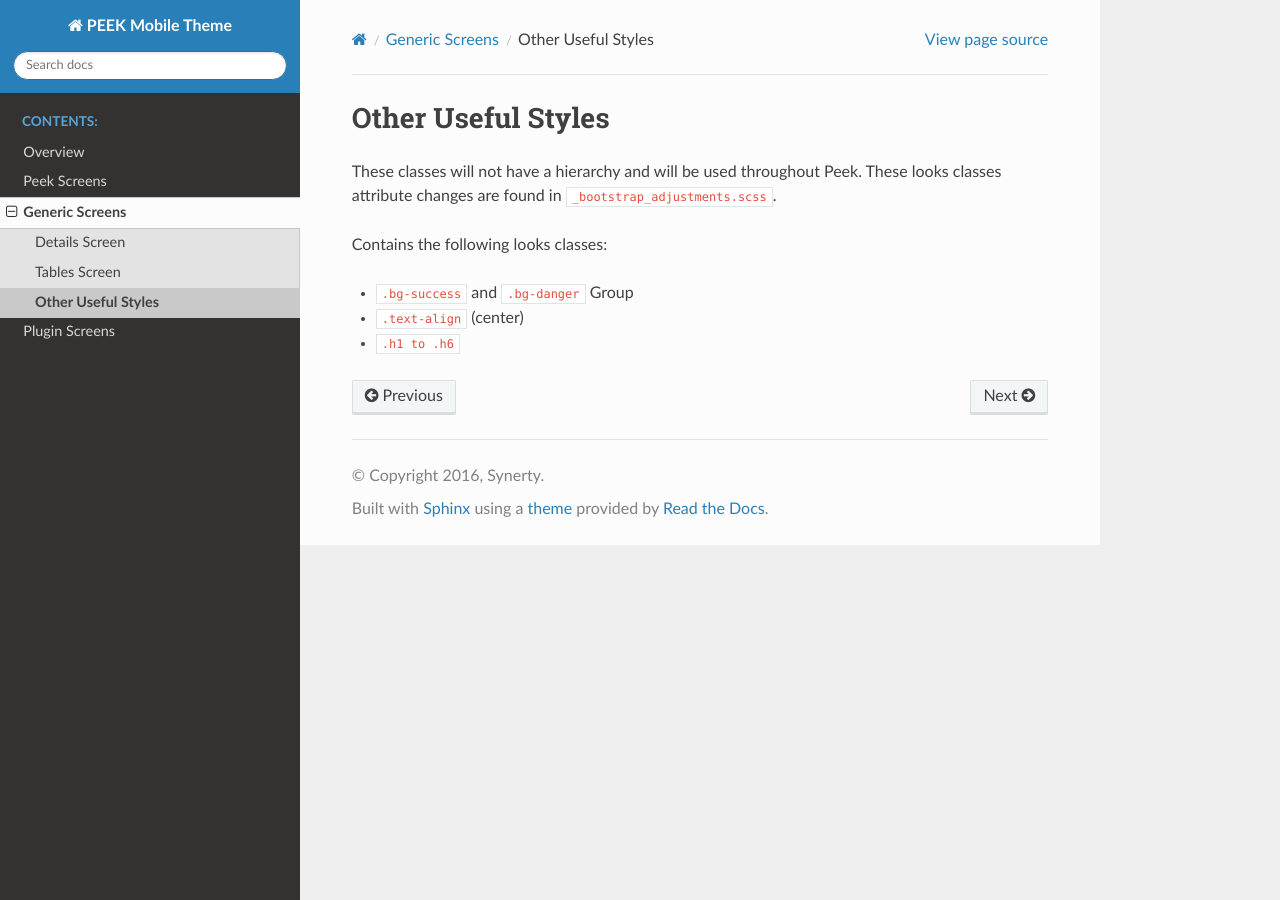
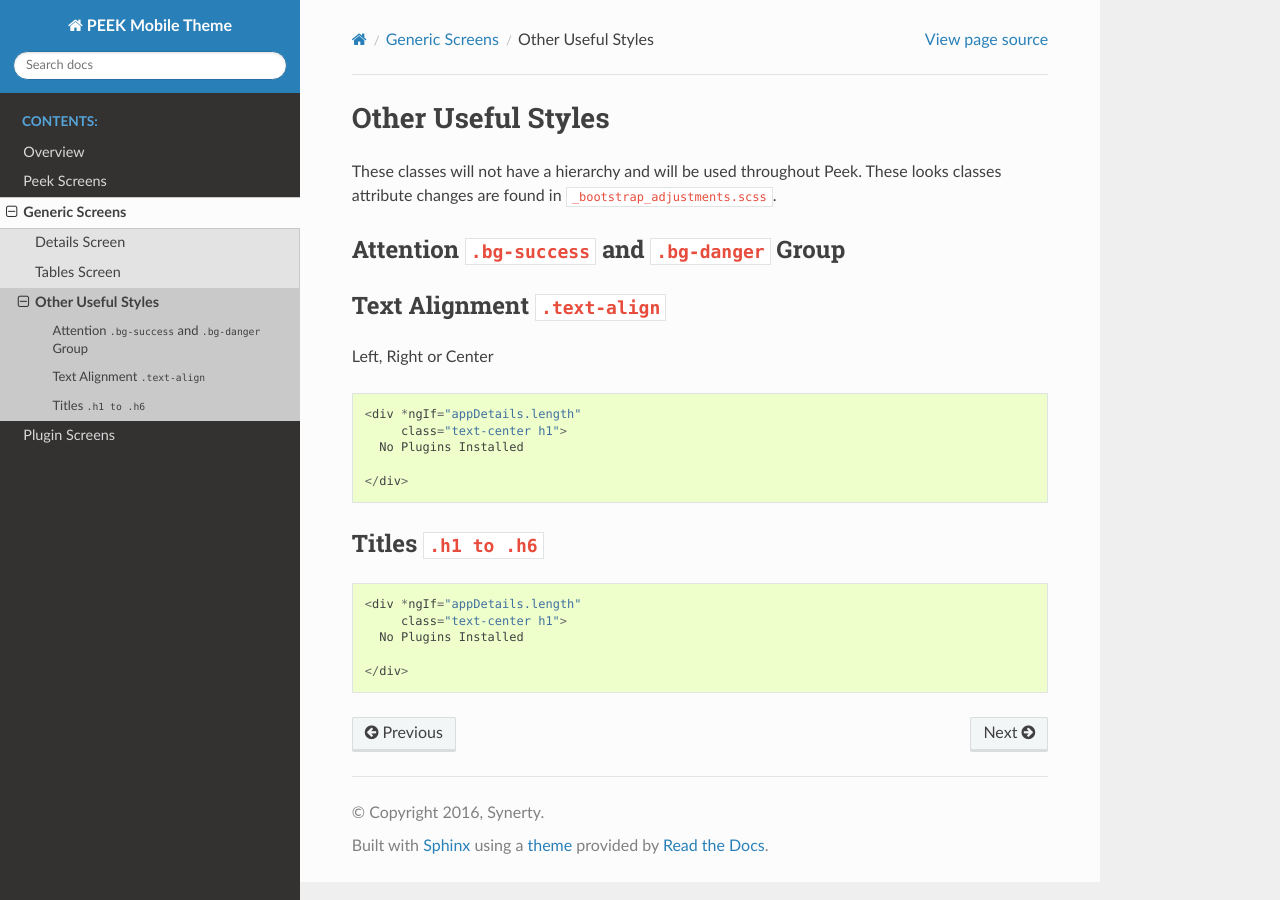
Before and after one commit to Synerty/peek-mobile-theme, a Sphinx documentation site: the page built from docs/generic_screens/other_useful_styles/other_useful_styles.rst, in a window 1280 px wide. Built offline with Sphinx 7.4.7 and the Read the Docs theme 2.0.0, drawn with Linux system fonts in a browser that asks for light colours.

Commit message:
Added Text Alignment and Titles code extracts

```diff
--- a/docs/generic_screens/other_useful_styles/other_useful_styles.rst
+++ b/docs/generic_screens/other_useful_styles/other_useful_styles.rst
@@ -8,10 +8,32 @@ These classes will not have a hierarchy and will be used throughout Peek.  These
 classes attribute changes are found in
 :file:`_bootstrap_adjustments.scss`.
 
-Contains the following looks classes:
 
-*  :code:`.bg-success` and :code:`.bg-danger` Group
+Attention :code:`.bg-success` and :code:`.bg-danger` Group
+----------------------------------------------------------
 
-*  :code:`.text-align` (center)
 
-*  :code:`.h1 to .h6`
+Text Alignment :code:`.text-align`
+----------------------------------
+
+Left, Right or Center
+
+::
+
+        <div *ngIf="appDetails.length"
+             class="text-center h1">
+          No Plugins Installed
+
+        </div>
+
+
+Titles :code:`.h1 to .h6`
+-------------------------
+
+::
+
+        <div *ngIf="appDetails.length"
+             class="text-center h1">
+          No Plugins Installed
+
+        </div>
```
